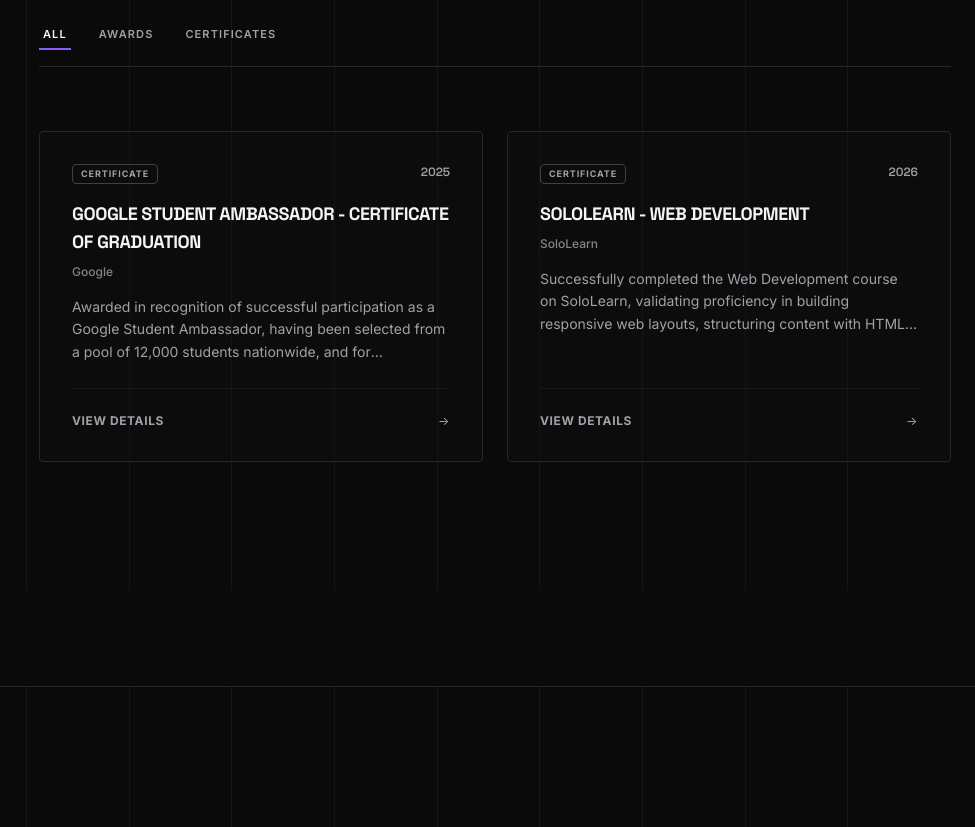
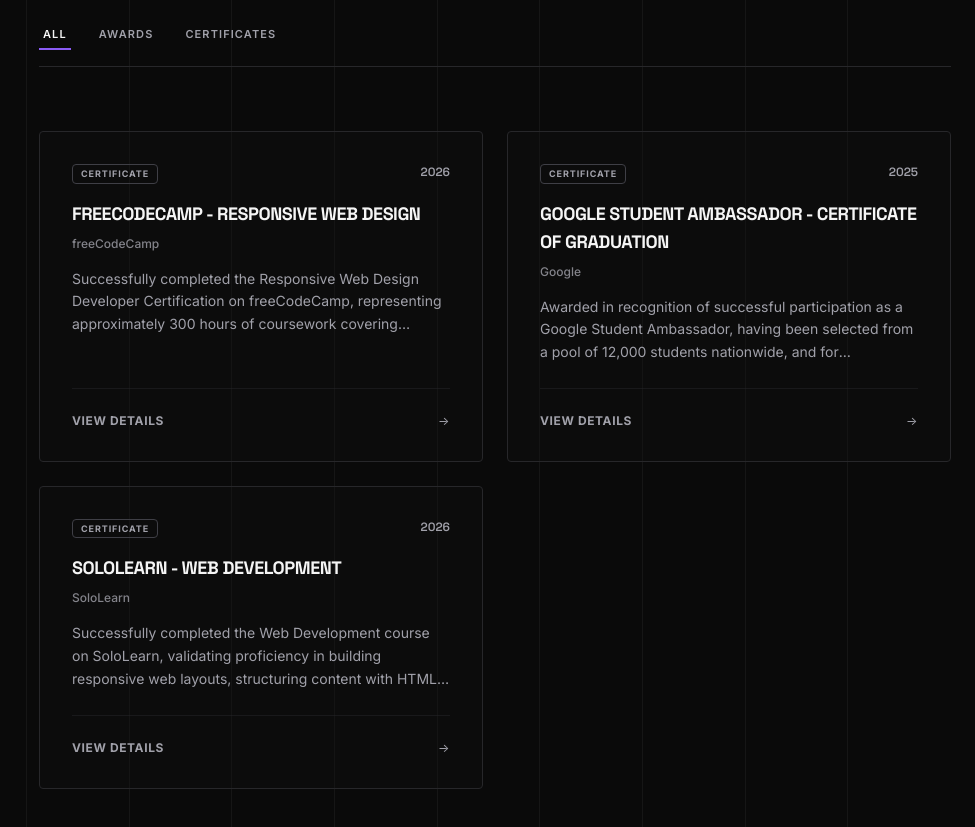
Before and after one commit to muhagit/myportofolio, a Vue app: page / in a window 1280 px wide. Shown: the part 6660-7487 px from the top of the page, without its empty margins (305-1280 px from the left). Built offline with nearby package versions, Linux system fonts and the light colour scheme.

Commit message:
add serti

```diff
--- a/src/data/achievements.js
+++ b/src/data/achievements.js
@@ -1,4 +1,14 @@
 export const achievements = [
+  {
+    id: "freecodecamp-responsive-web-design",
+    type: "certificate",
+    title: "freeCodeCamp - Responsive Web Design",
+    issuer: "freeCodeCamp",
+    year: "2026",
+    description: "Successfully completed the Responsive Web Design Developer Certification on freeCodeCamp, representing approximately 300 hours of coursework covering HTML5, CSS3, responsive layout patterns, accessibility, and web design principles.",
+    image: "/sertiffcc.png",
+    credentialUrl: "https://freecodecamp.org/certification/fcc-bae1cd2d-a01f-4a4c-9753-39070afdb866/responsive-web-design-v9"
+  },
   {
     id: "google-student-ambassador",
     type: "certificate",
```
Also changed, not shown: public/sertiffcc.png (added).
